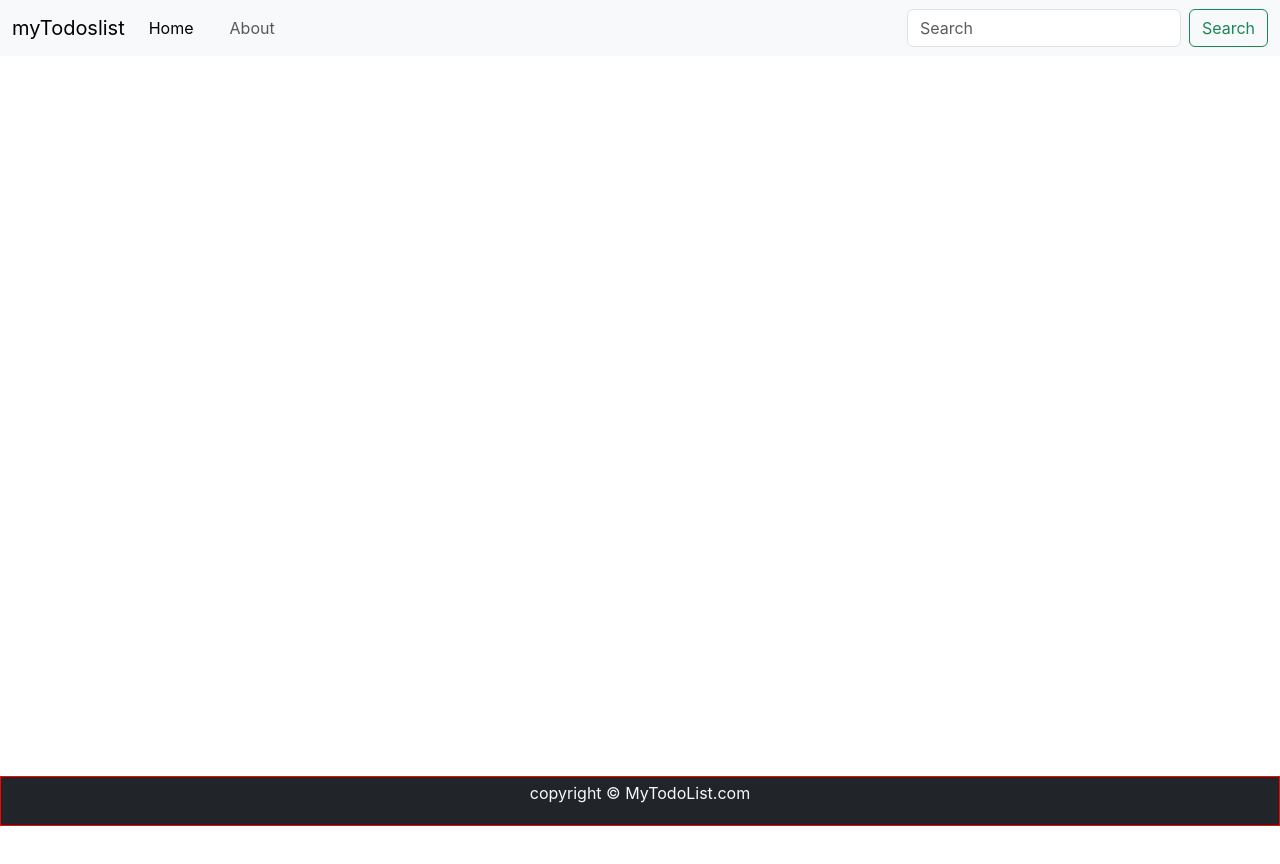
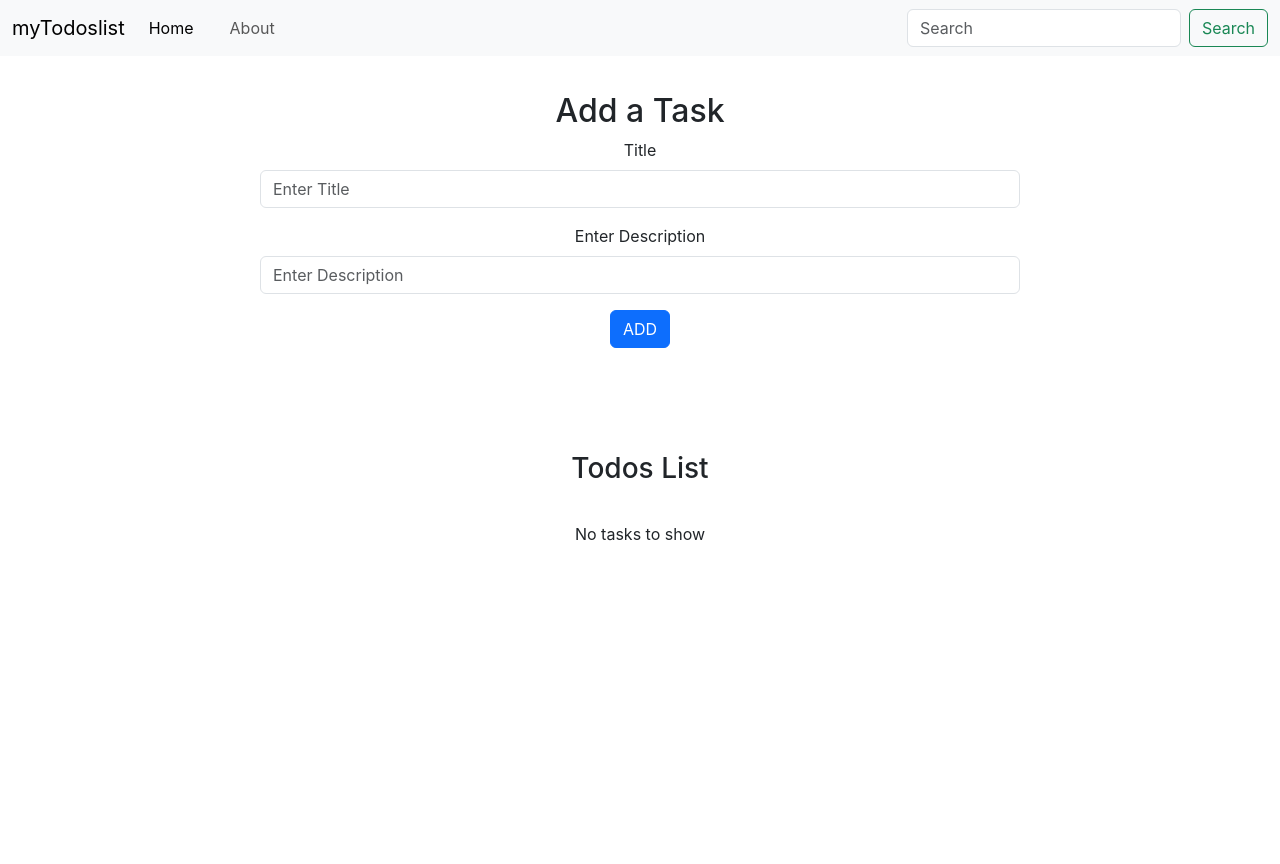
Before and after one commit to M-O-H-I-T-G-U-P-T-A/TodoApplication, a React (Create React App) app: page / in a window 1280 px wide. Shown: the top 864 px of the page. Before the commit the page ends 826 px from the top, so only its background shows below. Built offline with nearby package versions, Linux system fonts and the light colour scheme.

Commit message:
checking3

```diff
--- a/src/App.js
+++ b/src/App.js
@@ -56,10 +56,10 @@ function App() {
 
   return (
     <div>
-      <Router>
       <Header title="myTodoslist" searchbar={true}/>
-      {/* <AddTodo addTodo ={addTodo}/>
-      <Todos todos={todos} onDelete={onDelete}/>  */}
+      <AddTodo addTodo ={addTodo}/>
+      <Todos todos={todos} onDelete={onDelete}/>
+      {/* <Router>
         <Routes>
             <Route path="https://m-o-h-i-t-g-u-p-t-a.github.io/TodoApplication/" element={<>
               <AddTodo addTodo ={addTodo}/>
@@ -67,8 +67,8 @@ function App() {
               </>}/>
             <Route path='https://m-o-h-i-t-g-u-p-t-a.github.io/TodoApplication/about' element={<About/>}/>
         </Routes>
+      </Router> */}
       <Footer/>
-      </Router>
     </div>
   );
 }
```
